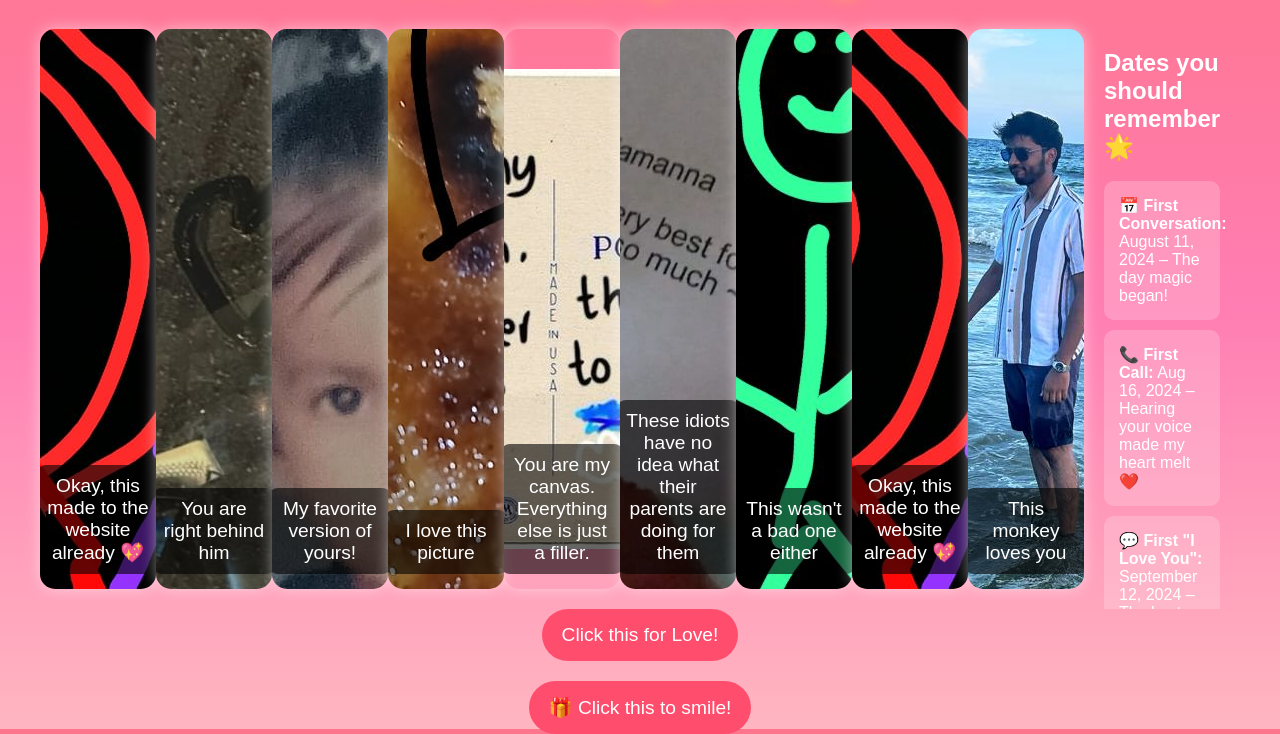
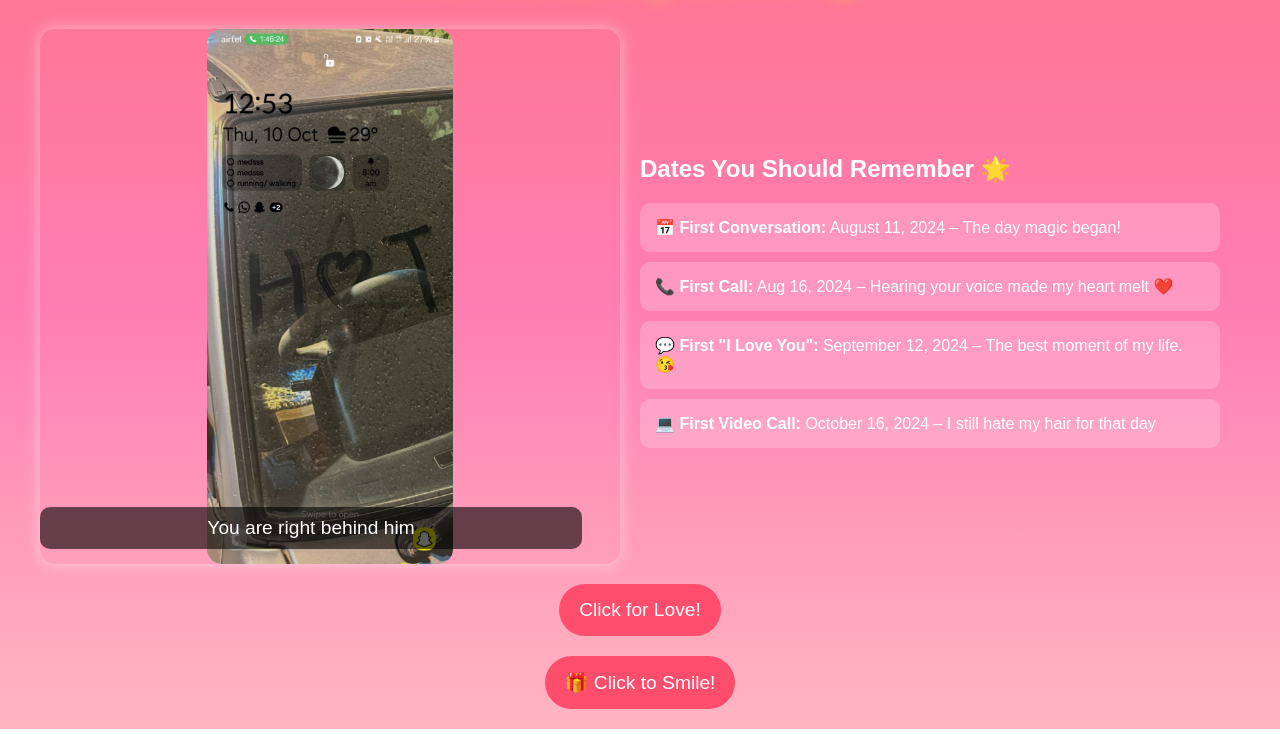
Before and after one commit to hardik-2407/hardik-2407.github.io, a plain HTML site: page index.html in a window 1280 px wide. Shown: the part 111-845 px from the top of the page. Drawn offline with Linux system fonts and the light colour scheme.

Commit message:
Update index.html

```diff
--- a/index.html
+++ b/index.html
@@ -52,7 +52,7 @@
             max-width: 1200px;
         }
 
-        /* Resizable Slideshow */
+        /* Slideshow Container */
         .slideshow {
             flex: 1;
             position: relative;
@@ -63,6 +63,14 @@
             overflow: hidden;
             border-radius: 15px;
             box-shadow: 0 0 15px rgba(255, 255, 255, 0.5);
+        }
+
+        .slide {
+            display: none;
+            width: 100%;
+            height: 100%;
+            position: absolute;
+            text-align: center;
         }
 
         .slide img {
@@ -166,47 +174,23 @@
     <div class="content">
         <!-- Slideshow -->
         <div class="slideshow">
-            <img src="img/PHOTO-2025-02-01-09-30-20.jpg" >
-            <div class="caption"> Okay, this made to the website already 💖</div>
+            <div class="slide">
+                <img src="img/PHOTO-2025-02-01-09-30-20.jpg">
+                <div class="caption">Okay, this made it to the website already 💖</div>
+            </div>
+            <div class="slide">
+                <img src="img/PHOTO-2024-10-10-00-54-02.jpg">
+                <div class="caption">You are right behind him</div>
+            </div>
+            <div class="slide">
+                <img src="img/PHOTO-2024-11-21-19-42-44.jpg">
+                <div class="caption">My favorite version of yours!</div>
+            </div>
         </div>
-        <div class="slideshow">
-            <img src="img/PHOTO-2024-10-10-00-54-02.jpg" >
-            <div class="caption"> You are right behind him</div>
-        </div>
-        <div class="slideshow">
-            <img src="img/PHOTO-2024-11-21-19-42-44.jpg" >
-            <div class="caption"> My favorite version of yours!</div>
-        </div>
-        <div class="slideshow">
-            <img src="img/PHOTO-2024-12-26-08-56-46.jpg" >
-            <div class="caption"> I love this picture</div>
-        </div>
-        <div class="slideshow">
-            <img src="img/PHOTO-2024-12-31-16-30-27.jpg" >
-            <div class="caption"> You are my canvas. Everything else is just a filler.</div>
-        </div>
-        <div class="slideshow">
-            <img src="img/PHOTO-2025-01-01-16-36-54.jpg" >
-            <div class="caption"> These idiots have no idea what their parents are doing for them</div>
-        </div>
-        <div class="slideshow">
-            <img src="img/PHOTO-2025-02-01-09-20-48.jpg" >
-            <div class="caption"> This wasn't a bad one either</div>
-        </div>
-        <div class="slideshow">
-            <img src="img/PHOTO-2025-02-01-09-30-20.jpg" >
-            <div class="caption"> Okay, this made to the website already 💖</div>
-        </div>
-        <div class="slideshow">
-            <img src="img/PHOTO-2024-10-21-22-38-58.jpg
-" >
-            <div class="caption"> This monkey loves you</div>
-        </div>
-
 
         <!-- Important Events -->
         <div class="events">
-            <h2>Dates you should remember🌟</h2>
+            <h2>Dates You Should Remember 🌟</h2>
             <div class="event">📅 <b>First Conversation:</b> August 11, 2024 – The day magic began!</div>
             <div class="event">📞 <b>First Call:</b> Aug 16, 2024 – Hearing your voice made my heart melt ❤️</div>
             <div class="event">💬 <b>First "I Love You":</b> September 12, 2024 – The best moment of my life. 😘</div>
@@ -215,12 +199,12 @@
     </div>
 
     <!-- Buttons -->
-    <button class="button" onclick="createHearts()">Click this for Love!</button>
-    <button class="button" onclick="openSurprise()">🎁 Click this to smile!</button>
+    <button class="button" onclick="createHearts()">Click for Love!</button>
+    <button class="button" onclick="openSurprise()">🎁 Click to Smile!</button>
 
     <script>
         // Timer Calculation
-        const startDate = new Date("2024-08-11T00:00:00"); // Change to your real anniversary
+        const startDate = new Date("2024-08-11T00:00:00");
 
         function updateTimer() {
             const now = new Date();
@@ -237,28 +221,17 @@
         setInterval(updateTimer, 1000);
         updateTimer();
 
-        // Floating Hearts Effect
-        function createHearts() {
-            for (let i = 0; i < 30; i++) {
-                let heart = document.createElement("div");
-                heart.innerHTML = "🐒";
-                heart.className = "heart";
-                document.body.appendChild(heart);
-
-                let x = Math.random() * window.innerWidth;
-                let duration = Math.random() * 3 + 7;
-
-                heart.style.left = x + "px";
-                heart.style.animationDuration = duration + "s";
-
-                setTimeout(() => heart.remove(), duration * 1000);
-            }
+        // Slideshow Functionality
+        let slideIndex = 0;
+        function showSlides() {
+            let slides = document.querySelectorAll(".slide");
+            slides.forEach(slide => slide.style.display = "none");
+            slides[slideIndex].style.display = "block";
+            slideIndex = (slideIndex + 1) % slides.length;
         }
 
-        // Surprise Button Redirect
-        function openSurprise() {
-            window.location.href = "https://drive.google.com/drive/folders/1RtLYDqmHZFgoU2s1wh5SKsvOSJftd7ps"; // Change this to your surprise link
-        }
+        setInterval(showSlides, 3000);
+        showSlides();
     </script>
 
 </body>
```
